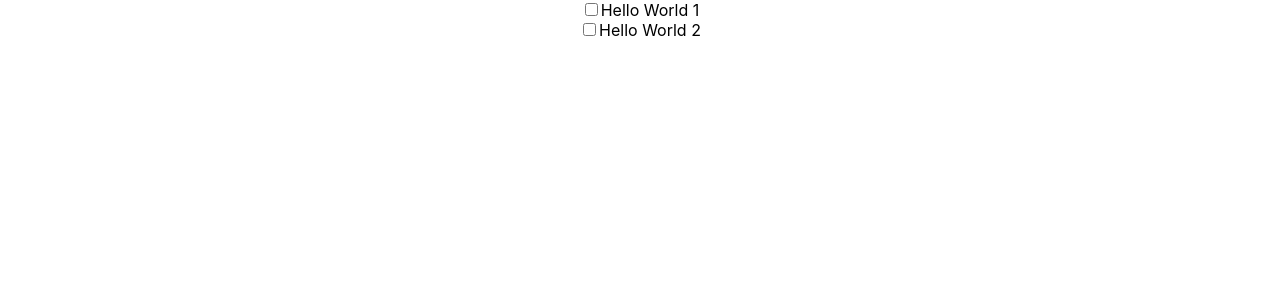
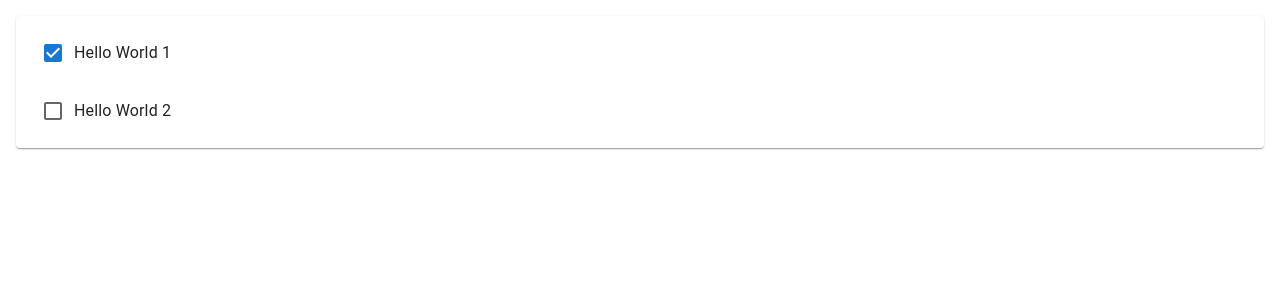
Before and after one commit to glshlee/planb, a React (Create React App) app in the folder frontend/todo-react-app/: page / in a window 1280 px wide. Shown: the top 300 px of the page. Built offline with nearby package versions, Linux system fonts and the light colour scheme.

Commit message:
added material

```diff
--- a/frontend/todo-react-app/src/App.js
+++ b/frontend/todo-react-app/src/App.js
@@ -1,6 +1,7 @@
 import './App.css';
 import Todo from './Todo'
 import React, { useState } from 'react';
+import { List, Paper } from "@mui/material";
 
 function App() {
   const [items, setItems] = useState([
@@ -16,7 +17,13 @@
     },
   ]);
 
-  let todoItems = items.length > 0 && items.map((item) => <Todo item={item} key={item.id} />);
+  let todoItems = items.length > 0 && (
+    <Paper style={{ margin: 16 }}>
+      <List>
+        {items.map((item) => (<Todo item={item} key={item.id} />))}
+      </List>
+    </Paper>
+  )
 
   return (
     <div className="App">
--- a/frontend/todo-react-app/src/Todo.js
+++ b/frontend/todo-react-app/src/Todo.js
@@ -1,13 +1,24 @@
 import React, { useState } from "react";
+import { ListItem, ListItemText, InputBase, Checkbox } from "@mui/material"
 
 const Todo = (props) => {
     const [item, setItem] = useState(props.item);
 
     return (
-        <div className="Todo">
-            <input type="checkbox" id={item.id} name={item.id} value={item.done} />
-            <label id={item.id}>{item.title}</label>
-        </div>
+        <ListItem>
+            <Checkbox checked={item.done} />
+            <ListItemText>
+                <InputBase
+                    inputProps={{ "aria-label": "naked" }}
+                    type="text"
+                    id={item.id}
+                    name={item.id}
+                    value={item.title}
+                    multiline={true}
+                    fullWidth={true}
+                />
+            </ListItemText>
+        </ListItem>
     );
 };
 
```
